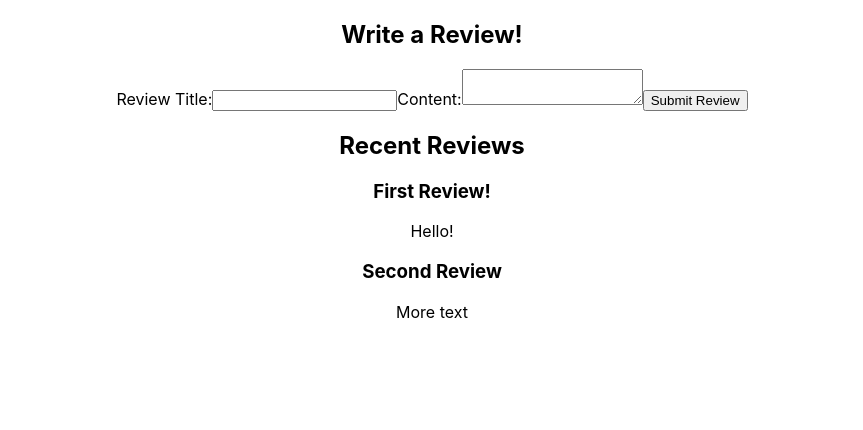
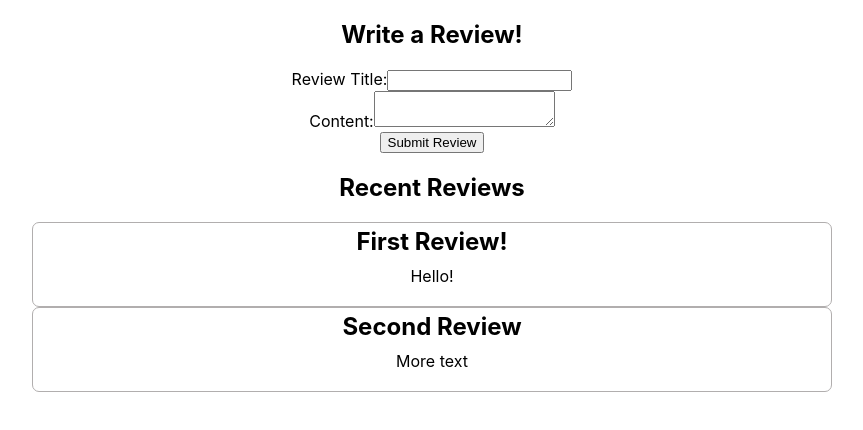
Before and after one commit to ar00gula/llyg-frontend-final, a React (Create React App) app: page / in a window 1280 px wide. Shown: the top 430 px of the page, without its empty margins (208-1071 px from the left). Built offline with nearby package versions, Linux system fonts and the light colour scheme.

Commit message:
minimal styling

```diff
--- a/package.json
+++ b/package.json
@@ -7,7 +7,9 @@
     "@testing-library/jest-dom": "^4.2.4",
     "@testing-library/react": "^9.3.2",
     "@testing-library/user-event": "^7.1.2",
+    "bootstrap": "^5.0.0-beta3",
     "react": "^17.0.1",
+    "react-bootstrap": "^1.5.2",
     "react-dom": "^17.0.1",
     "react-redux": "^7.1.3",
     "react-router-dom": "^5.2.0",
--- a/src/App.css
+++ b/src/App.css
@@ -1,39 +1,41 @@
+
+section {
+  max-width: 800px;
+  margin-left: auto;
+  margin-right: auto;
+  padding: 0 1.5rem;
+}
+
+
+section h1 {
+  font-size: 3rem;
+}
+
+/* Posts list */
 .App {
   text-align: center;
 }
 
-.App-logo {
-  height: 40vmin;
-  pointer-events: none;
+.review h2 {
+  font-size: 2.5rem;
+  margin-bottom: 5px;
 }
 
-@media (prefers-reduced-motion: no-preference) {
-  .App-logo {
-    animation: App-logo-float infinite 3s ease-in-out;
-  }
+.review-excerpt {
+  padding: 0.25rem 0.25rem;
+  border: 1px solid rgb(177, 174, 174);
+  border-radius: 7px;
 }
 
-.App-header {
-  min-height: 100vh;
-  display: flex;
-  flex-direction: column;
-  align-items: center;
-  justify-content: center;
-  font-size: calc(10px + 2vmin);
+.review-list .review-excerpt + .review-excerpt {
+  margin-top: 0.5rem;
 }
 
-.App-link {
-  color: rgb(112, 76, 182);
+.review-excerpt h3 {
+  margin: 0;
+  font-size: 1.5rem;
 }
 
-@keyframes App-logo-float {
-  0% {
-    transform: translateY(0);
-  }
-  50% {
-    transform: translateY(10px)
-  }
-  100% {
-    transform: translateY(0px)
-  }
+p.review-content {
+  margin-top: 10px;
 }
--- a/src/App.js
+++ b/src/App.js
@@ -5,11 +5,12 @@ import {
   Route,
   Redirect
 } from 'react-router-dom'
+import './App.css'
 import { ReviewsList } from './features/reviews/ReviewsList'
 import { AddReviewForm } from './features/reviews/AddReviewForm'
-import './App.css'
 
 function App() {
+
   return (
     <Router>
       <div className="App">
--- a/src/features/reviews/AddReviewForm.js
+++ b/src/features/reviews/AddReviewForm.js
@@ -30,7 +30,7 @@ export const AddReviewForm = () => {
     }
 
     return (
-        <section>
+        <section className="review-form">
             <h2>Write a Review!</h2>
             <form>
                 <label htmlFor="reviewTitle">Review Title:</label>
@@ -41,6 +41,7 @@ export const AddReviewForm = () => {
                 value={title}
                 onChange={onTitleChanged}
                 />
+                <br></br>
                 <label htmlFor="reviewContent">Content:</label>
                 <textarea
                 id="reviewContent"
@@ -48,6 +49,7 @@ export const AddReviewForm = () => {
                 value={content}
                 onChange={onContentChanged}
                 />
+                <br></br>
                 <button type="button" onClick={onSubmitReview}>Submit Review</button>
             </form>
         </section>
```
Also changed, not shown: 1 other file (tests, documents, lock files or other folders).
